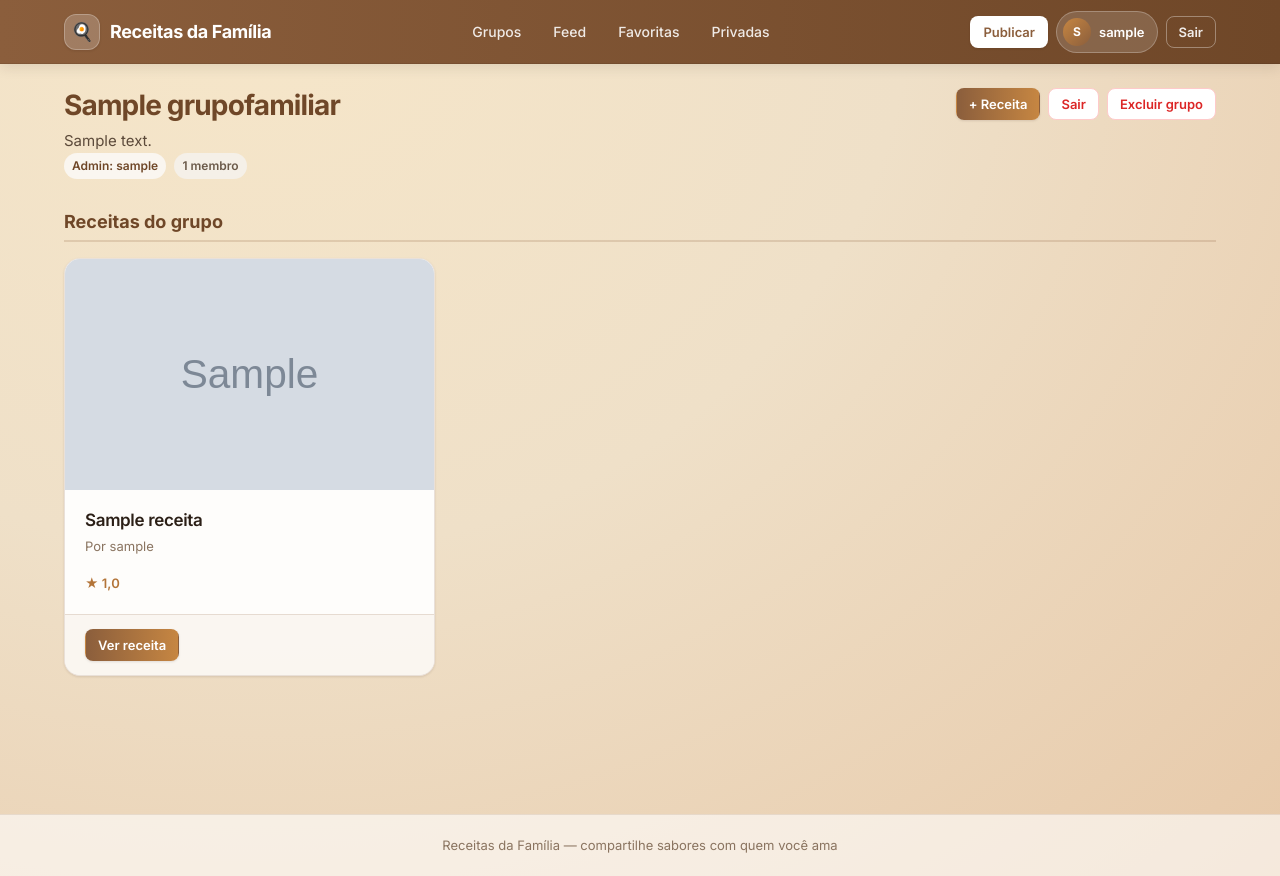
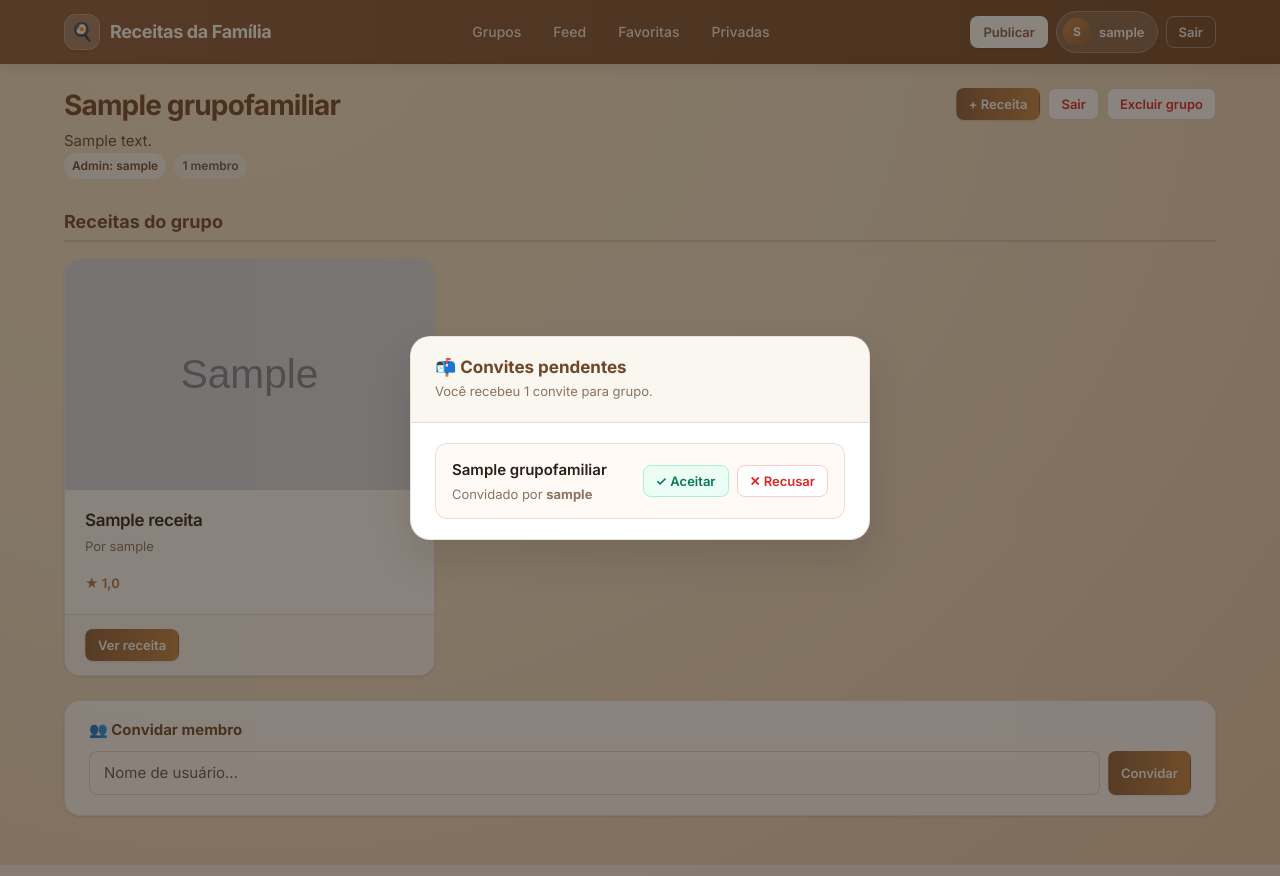
Before and after one commit to ninjaskm/receitas-familia, a Django app: page /grupo/1/ in a window 1280 px wide. Run offline with Django 5.2, Linux system fonts and the light colour scheme; a user stored in the database is signed in; tables that the repository leaves empty hold one stand-in row (values such as "Sample post"); grey boxes marked "Sample" are stand-in pictures.

Commit message:
BackEnd_V4

```diff
--- a/receitas-familia/receitas/models.py
+++ b/receitas-familia/receitas/models.py
@@ -78,3 +78,16 @@ class AvaliacaoPublica(models.Model):
 
     def __str__(self):
         return f"{self.usuario} - {self.receita} ({self.estrelas}★)"
+
+
+class Convite(models.Model):
+    grupo = models.ForeignKey(GrupoFamiliar, on_delete=models.CASCADE, related_name='convites')
+    convidado = models.ForeignKey(User, on_delete=models.CASCADE, related_name='convites_recebidos')
+    convidado_por = models.ForeignKey(User, on_delete=models.CASCADE, related_name='convites_enviados')
+    criado_em = models.DateTimeField(auto_now_add=True)
+
+    class Meta:
+        unique_together = ('grupo', 'convidado')
+
+    def __str__(self):
+        return f"{self.convidado_por} convidou {self.convidado} para {self.grupo}"
--- a/receitas-familia/receitas/templates/base.html
+++ b/receitas-familia/receitas/templates/base.html
@@ -97,6 +97,35 @@
                 </div>
             {% endif %}
 
+            {% if user.is_authenticated %}
+                {% with convites=user.convites_recebidos.all %}
+                    {% if convites %}
+                        <div style="position:fixed;inset:0;z-index:1050;background:rgba(43,31,22,0.55);display:flex;align-items:center;justify-content:center;padding:1rem;">
+                            <div style="background:#fff;border:1px solid var(--border);border-radius:var(--radius-xl);box-shadow:var(--shadow-xl);width:100%;max-width:460px;overflow:hidden;">
+                                <div style="padding:1.25rem 1.5rem;border-bottom:1px solid var(--border);background:var(--primary-50);">
+                                    <h5 style="margin:0;font-size:1.0625rem;font-weight:700;color:var(--brand-dark);">📬 Convites pendentes</h5>
+                                    <p style="margin:0.25rem 0 0;font-size:0.8125rem;color:var(--text-muted);">Você recebeu {{ convites|length }} convite{{ convites|length|pluralize }} para grupo{{ convites|length|pluralize }}.</p>
+                                </div>
+                                <div style="padding:1.25rem 1.5rem;display:flex;flex-direction:column;gap:0.75rem;">
+                                    {% for convite in convites %}
+                                        <div style="display:flex;align-items:center;justify-content:space-between;gap:1rem;padding:0.875rem 1rem;background:rgba(255,250,245,0.9);border:1px solid var(--border);border-radius:var(--radius-md);">
+                                            <div>
+                                                <p style="margin:0;font-weight:600;color:var(--gray-900);font-size:0.9375rem;">{{ convite.grupo.nome }}</p>
+                                                <p style="margin:0.125rem 0 0;font-size:0.8125rem;color:var(--text-muted);">Convidado por <strong>{{ convite.convidado_por.username }}</strong></p>
+                                            </div>
+                                            <div style="display:flex;gap:0.5rem;flex-shrink:0;">
+                                                <a href="{% url 'aceitar_convite' convite.pk %}" class="btn-app btn-app--success btn-app--sm">✓ Aceitar</a>
+                                                <a href="{% url 'recusar_convite' convite.pk %}" class="btn-app btn-app--danger btn-app--sm">✕ Recusar</a>
+                                            </div>
+                                        </div>
+                                    {% endfor %}
+                                </div>
+                            </div>
+                        </div>
+                    {% endif %}
+                {% endwith %}
+            {% endif %}
+
             {% block content %}{% endblock %}
         </div>
     </main>
--- a/receitas-familia/receitas/templates/grupos/detalhe_grupo.html
+++ b/receitas-familia/receitas/templates/grupos/detalhe_grupo.html
@@ -59,4 +59,20 @@
         <a href="{% url 'adicionar_receita' grupo.pk %}" class="btn-app btn-app--primary">Adicionar receita</a>
     </div>
 {% endif %}
+{% if grupo.admin == user %}
+<div style="margin-top:1.5rem;padding:1.25rem 1.5rem;background:rgba(255,255,255,0.92);border:1px solid var(--border);border-radius:var(--radius-lg);box-shadow:var(--shadow-sm);">
+    <h5 style="margin:0 0 0.75rem;font-size:0.9375rem;font-weight:700;color:var(--brand-dark);">👥 Convidar membro</h5>
+    <form method="post" action="{% url 'convidar_membro' grupo.pk %}" style="display:flex;gap:0.5rem;flex-wrap:wrap;">
+        {% csrf_token %}
+        <input
+            type="text"
+            name="username"
+            class="form-control"
+            placeholder="Nome de usuário..."
+            required
+            style="flex:1;min-width:180px;">
+        <button type="submit" class="btn-app btn-app--primary btn-app--sm">Convidar</button>
+    </form>
+</div>
+{% endif %}
 {% endblock %}
--- a/receitas-familia/receitas/urls.py
+++ b/receitas-familia/receitas/urls.py
@@ -29,4 +29,7 @@ urlpatterns = [
     path('minhas-receitas-privadas/', views.minhas_receitas_privadas, name='minhas_receitas_privadas'),
     path('feed/receita/<int:pk>/tornar-publica/', views.tornar_publica, name='tornar_publica'),
     path('feed/receita/<int:pk>/tornar-privada/', views.tornar_privada, name='tornar_privada'),
+    path('grupo/<int:grupo_pk>/convidar/', views.convidar_membro, name='convidar_membro'),
+    path('convite/<int:convite_pk>/aceitar/', views.aceitar_convite, name='aceitar_convite'),
+    path('convite/<int:convite_pk>/recusar/', views.recusar_convite, name='recusar_convite'),
 ]
--- a/receitas-familia/receitas/views.py
+++ b/receitas-familia/receitas/views.py
@@ -4,7 +4,7 @@ from django.contrib.auth.models import User
 from django.contrib.auth import login, logout, authenticate
 from django.contrib.auth.forms import UserCreationForm, AuthenticationForm
 from django.contrib import messages
-from .models import GrupoFamiliar, Receita, Avaliacao, ReceitaPublica, AvaliacaoPublica
+from .models import GrupoFamiliar, Receita, Avaliacao, ReceitaPublica, AvaliacaoPublica, Convite
 from .forms import ReceitaForm, GrupoForm, AvaliacaoForm, ReceitaPublicaForm, AvaliacaoPublicaForm
 from django.http import JsonResponse
 from django.views.decorators.http import require_POST
@@ -350,3 +350,56 @@ def tornar_privada(request, pk):
     receita.save()
     messages.success(request, 'Receita tornada privada com sucesso!')
     return redirect('minhas_receitas_privadas')
+
+
+@login_required
+def convidar_membro(request, grupo_pk):
+    grupo = get_object_or_404(GrupoFamiliar, pk=grupo_pk)
+
+    if grupo.admin != request.user:
+        messages.error(request, 'Apenas o admin pode convidar membros.')
+        return redirect('detalhe_grupo', pk=grupo_pk)
+
+    if request.method == 'POST':
+        username = request.POST.get('username', '').strip()
+        try:
+            convidado = User.objects.get(username=username)
+        except User.DoesNotExist:
+            messages.error(request, f'Usuário "{username}" não encontrado.')
+            return redirect('detalhe_grupo', pk=grupo_pk)
+
+        if convidado in grupo.membros.all():
+            messages.warning(request, f'{username} já é membro do grupo.')
+            return redirect('detalhe_grupo', pk=grupo_pk)
+
+        if Convite.objects.filter(grupo=grupo, convidado=convidado).exists():
+            messages.warning(request, f'{username} já tem um convite pendente.')
+            return redirect('detalhe_grupo', pk=grupo_pk)
+
+        Convite.objects.create(
+            grupo=grupo,
+            convidado=convidado,
+            convidado_por=request.user
+        )
+        messages.success(request, f'Convite enviado para {username}!')
+        return redirect('detalhe_grupo', pk=grupo_pk)
+
+    return redirect('detalhe_grupo', pk=grupo_pk)
+
+
+@login_required
+def aceitar_convite(request, convite_pk):
+    convite = get_object_or_404(Convite, pk=convite_pk, convidado=request.user)
+    convite.grupo.membros.add(request.user)
+    convite.delete()
+    messages.success(request, f'Você entrou no grupo {convite.grupo.nome}!')
+    return redirect('detalhe_grupo', pk=convite.grupo.pk)
+
+
+@login_required
+def recusar_convite(request, convite_pk):
+    convite = get_object_or_404(Convite, pk=convite_pk, convidado=request.user)
+    nome_grupo = convite.grupo.nome
+    convite.delete()
+    messages.info(request, f'Convite para "{nome_grupo}" recusado.')
+    return redirect('feed')
```
Also changed, not shown: receitas-familia/receitas/migrations/0005_convite.py (added).
